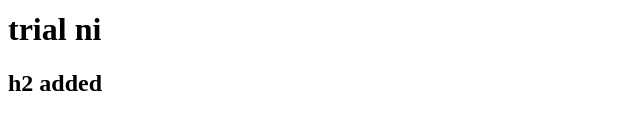
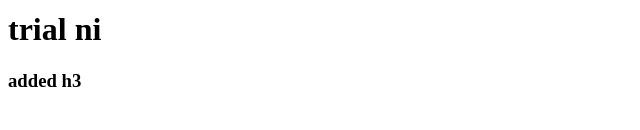
Before and after one commit to Dwight21/newrepo, a plain HTML site: page index.html in a window 1280 px wide. Shown: the part 122-252 px from the top of the page, 0-640 px from the left. Drawn offline with Linux system fonts and the light colour scheme.

Commit message:
h3 added
nag add gani

```diff
--- a/index.html
+++ b/index.html
@@ -11,6 +11,6 @@
     </p>\
     <p>r8s</p>
     <h1>trial ni</h1>
-    <h2>h2 added</h2>
+    <h3>added h3</h3>
 </body>
 </html>
```
